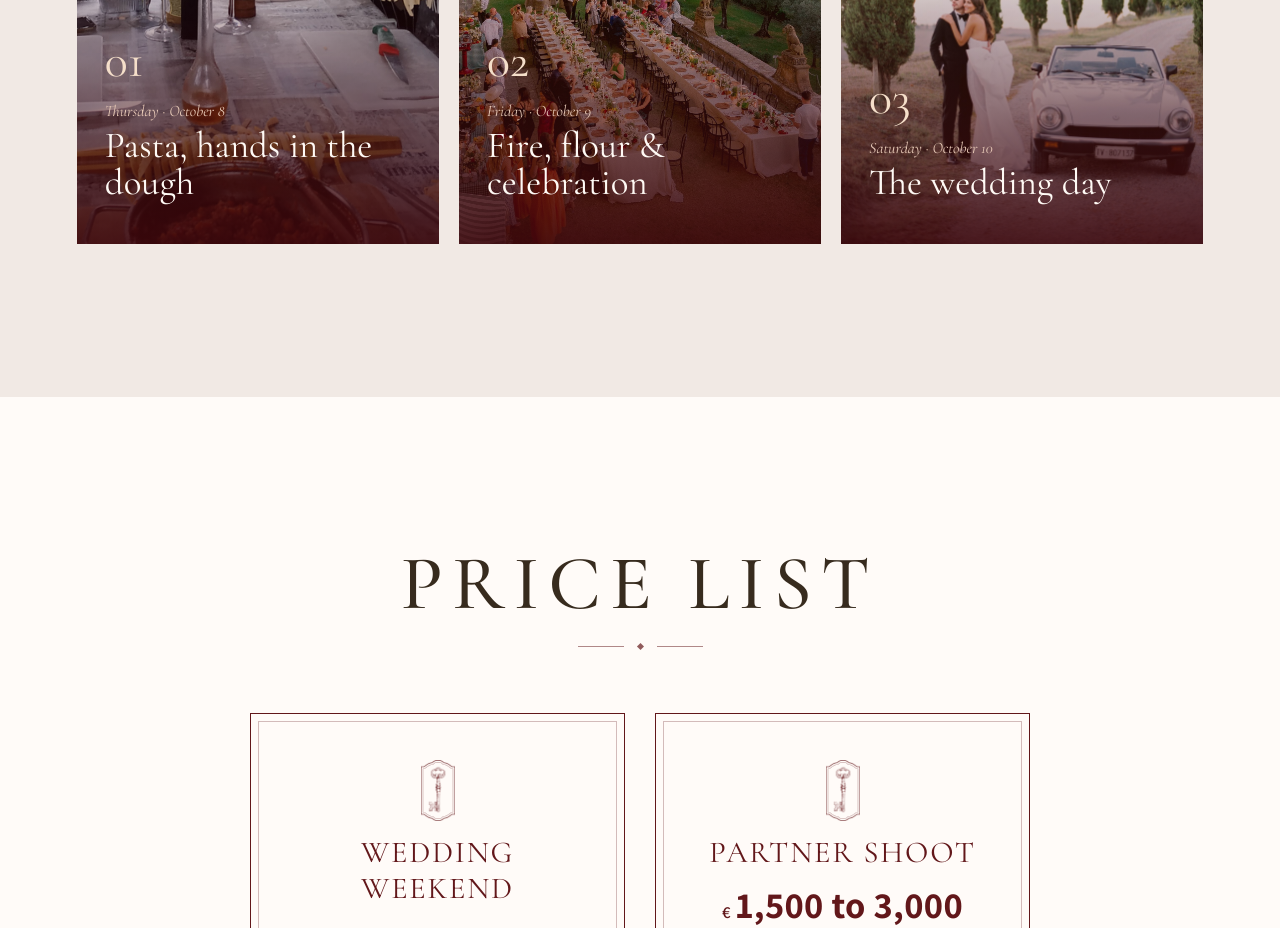
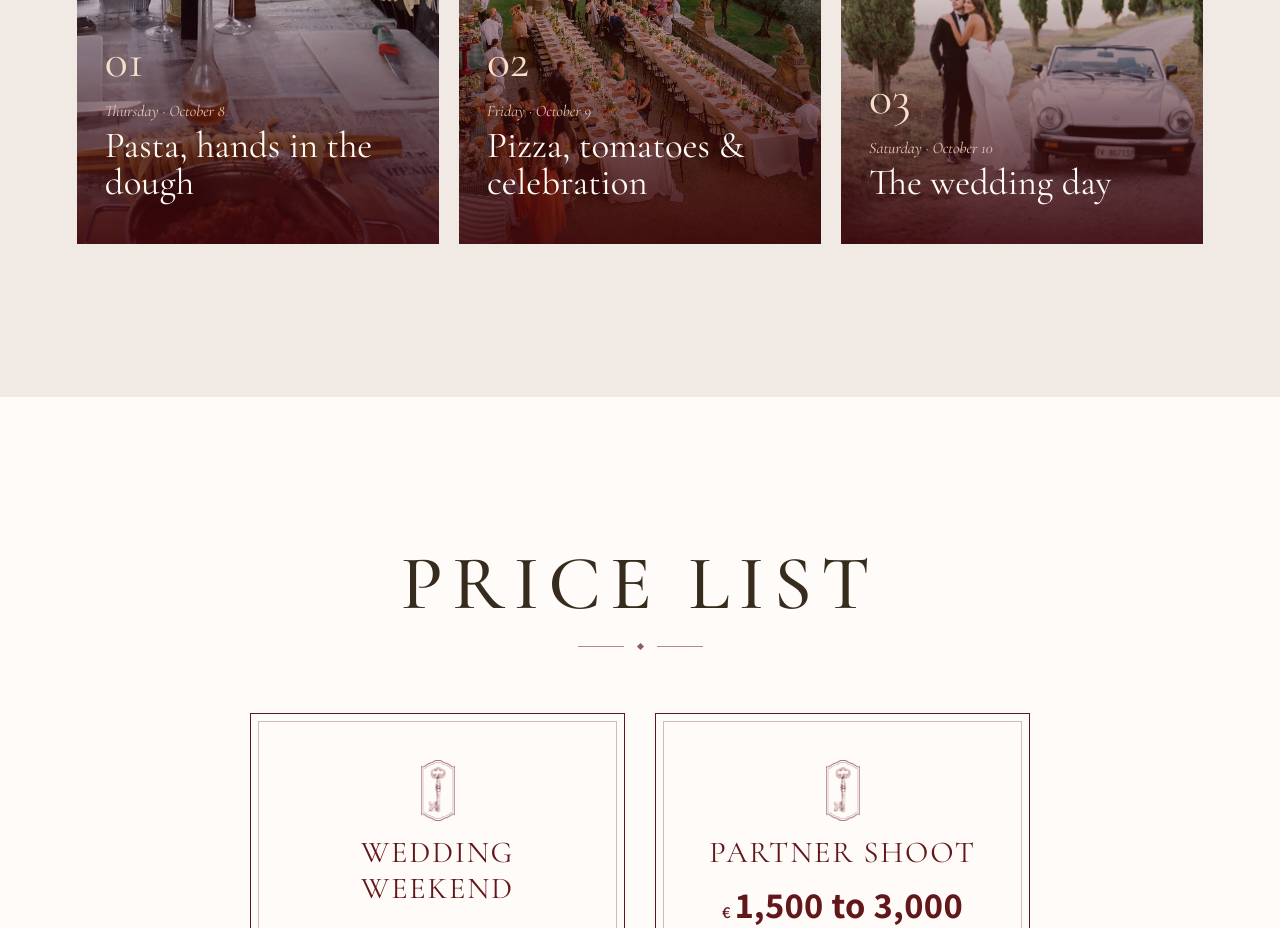
Before and after one commit to rz-social-media/price-proposal-tuscany, a Next.js app: page / in a window 1280 px wide. Shown: the part 2140-3068 px from the top of the page. Built offline with nearby package versions, Linux system fonts and the light colour scheme.

Commit message:
Refine Friday event description

```diff
--- a/app/page.tsx
+++ b/app/page.tsx
@@ -30,7 +30,7 @@ const translations = {
     weekendTitle: ["Three days,", "one visual language."],
     days: [
       { date: "Thursday · October 8", title: "Pasta, hands in the dough" },
-      { date: "Friday · October 9", title: "Fire, flour & celebration" },
+      { date: "Friday · October 9", title: "Pizza, tomatoes & celebration" },
       { date: "Saturday · October 10", title: "The wedding day" },
     ],
     priceTitle: "PRICE LIST",
@@ -82,7 +82,7 @@ const translations = {
     weekendTitle: ["Tre giorni,", "un solo linguaggio visivo."],
     days: [
       { date: "Giovedì · 8 ottobre", title: "Pasta, le mani in pasta" },
-      { date: "Venerdì · 9 ottobre", title: "Fuoco, farina e festa" },
+      { date: "Venerdì · 9 ottobre", title: "Pizza, pomodori e festa" },
       { date: "Sabato · 10 ottobre", title: "Il giorno delle nozze" },
     ],
     priceTitle: "LISTINO PREZZI",
@@ -134,7 +134,7 @@ const translations = {
     weekendTitle: ["Tres días,", "un solo lenguaje visual."],
     days: [
       { date: "Jueves · 8 de octubre", title: "Pasta, manos en la masa" },
-      { date: "Viernes · 9 de octubre", title: "Fuego, harina y celebración" },
+      { date: "Viernes · 9 de octubre", title: "Pizza, tomates y celebración" },
       { date: "Sábado · 10 de octubre", title: "El día de la boda" },
     ],
     priceTitle: "LISTA DE PRECIOS",
```
Also changed, not shown: 17 other files (tests, documents, lock files or other folders).
